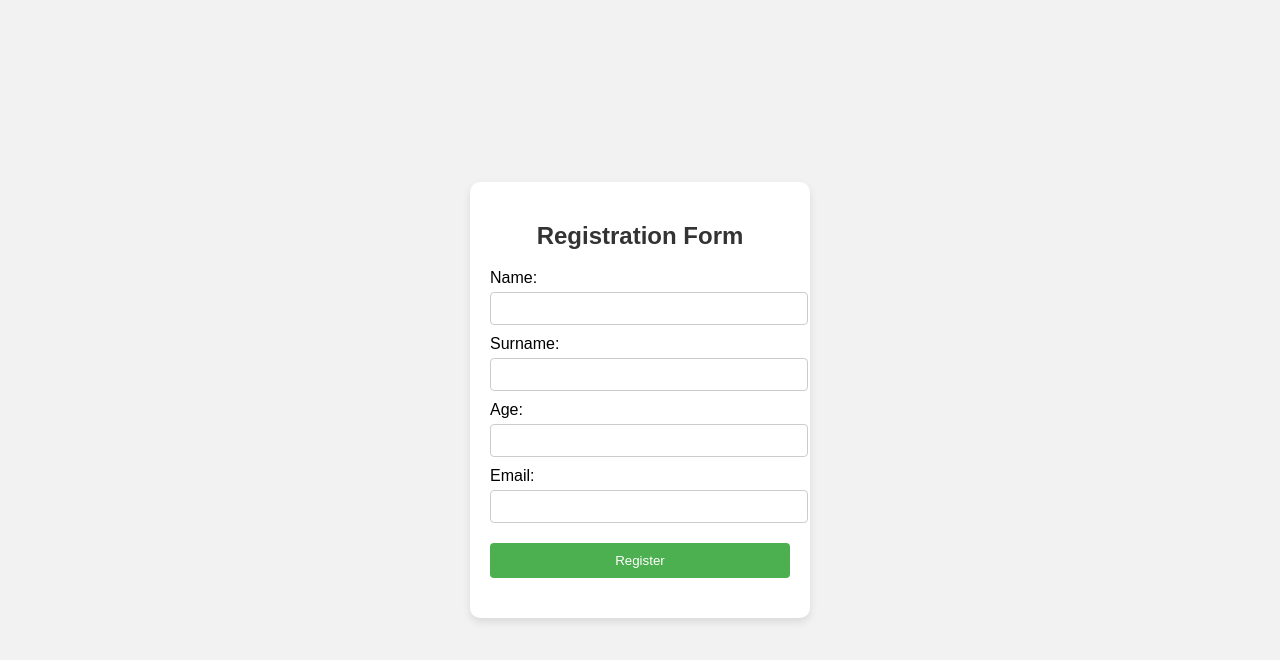
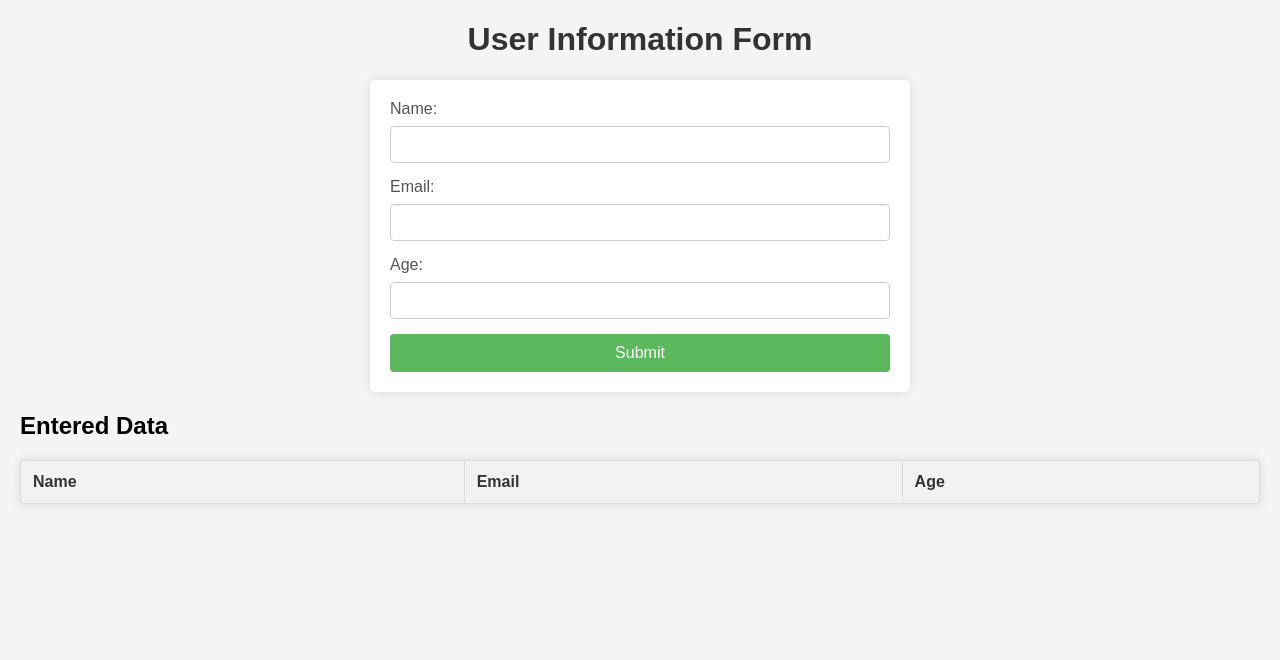
Before and after one commit to Shamit10/AWS, a plain HTML site: page index.html in a window 1280 px wide. Drawn offline with Linux system fonts and the light colour scheme.

Commit message:
Update index.html

```diff
--- a/index.html
+++ b/index.html
@@ -3,55 +3,134 @@
 <head>
     <meta charset="UTF-8">
     <meta name="viewport" content="width=device-width, initial-scale=1.0">
-    <title>Registration Form</title>
-    <script>
-        function saveData(event) {
-            event.preventDefault(); // Prevent the form from submitting and refreshing the page
+    <title>Form to Table</title>
+    <style>
+        body {
+            font-family: Arial, sans-serif;
+            margin: 20px;
+            background-color: #f4f4f4;
+        }
+        h1 {
+            text-align: center;
+            color: #333;
+        }
+        form {
+            background: white;
+            padding: 20px;
+            border-radius: 5px;
+            box-shadow: 0 0 10px rgba(0, 0, 0, 0.1);
+            max-width: 500px;
+            margin: auto;
+        }
+        label {
+            display: block;
+            margin-bottom: 8px;
+            color: #555;
+        }
+        input[type="text"],
+        input[type="email"],
+        input[type="number"] {
+            width: 100%;
+            padding: 10px;
+            margin-bottom: 15px;
+            border: 1px solid #ccc;
+            border-radius: 4px;
+            box-sizing: border-box;
+        }
+        input[type="submit"] {
+            background-color: #5cb85c;
+            color: white;
+            padding: 10px;
+            border: none;
+            border-radius: 4px;
+            cursor: pointer;
+            width: 100%;
+            font-size: 16px;
+        }
+        input[type="submit"]:hover {
+            background-color: #4cae4c;
+        }
+        table {
+            width: 100%;
+            border-collapse: collapse;
+            margin-top: 20px;
+            background: white;
+            box-shadow: 0 0 10px rgba(0, 0, 0, 0.1);
+        }
+        th, td {
+            border: 1px solid #ddd;
+            padding: 12px;
+            text-align: left;
+        }
+        th {
+            background-color: #f2f2f2;
+            color: #333;
+        }
+        tr:nth-child(even) {
+            background-color: #f9f9f9;
+        }
+        tr:hover {
+            background-color: #f1f1f1;
+        }
+    </style>
+</head>
+<body>
 
-            // Get the form values
-            var name = document.getElementById("name").value;
-            var surname = document.getElementById("surname").value;
-            var age = document.getElementById("age").value;
-            var email = document.getElementById("email").value;
+<h1>User Information Form</h1>
+<form id="userForm">
+    <label for="name">Name:</label>
+    <input type="text" id="name" name="name" required>
 
-            // Display the values on the page
-            document.getElementById("output").innerHTML =
-                "<h3>Registration Details:</h3>" +
-                "<p><strong>Name:</strong> " + name + "</p>" +
-                "<p><strong>Surname:</strong> " + surname + "</p>" +
-                "<p><strong>Age:</strong> " + age + "</p>" +
-                "<p><strong>Email:</strong> " + email + "</p>";
-        }
-    </script>
-</head>
-<body style="font-family: Arial, sans-serif; background-color: #f2f2f2; display: flex; justify-content: center; align-items: center; height: 100vh; margin: 0;">
+    <label for="email">Email:</label>
+    <input type="email" id="email" name="email" required>
 
-    <div style="background-color: #fff; padding: 20px; border-radius: 10px; box-shadow: 0 4px 8px rgba(0, 0, 0, 0.1); width: 300px;">
-        <h2 style="text-align: center; color: #333;">Registration Form</h2>
-        <form onsubmit="saveData(event)" method="post">
-            <label for="name" style="display: block; margin-bottom: 5px;">Name:</label>
-            <input type="text" id="name" name="name" required
-                   style="width: 100%; padding: 8px; margin-bottom: 10px; border: 1px solid #ccc; border-radius: 4px;">
+    <label for="age">Age:</label>
+    <input type="number" id="age" name="age" required>
 
-            <label for="surname" style="display: block; margin-bottom: 5px;">Surname:</label>
-            <input type="text" id="surname" name="surname" required
-                   style="width: 100%; padding: 8px; margin-bottom: 10px; border: 1px solid #ccc; border-radius: 4px;">
+    <input type="submit" value="Submit">
+</form>
 
-            <label for="age" style="display: block; margin-bottom: 5px;">Age:</label>
-            <input type="number" id="age" name="age" required
-                   style="width: 100%; padding: 8px; margin-bottom: 10px; border: 1px solid #ccc; border-radius: 4px;">
+<h2>Entered Data</h2>
+<table id="dataTable">
+    <thead>
+        <tr>
+            <th>Name</th>
+            <th>Email</th>
+            <th>Age</th>
+        </tr>
+    </thead>
+    <tbody>
+        <!-- Data will be inserted here -->
+    </tbody>
+</table>
 
-            <label for="email" style="display: block; margin-bottom: 5px;">Email:</label>
-            <input type="email" id="email" name="email" required
-                   style="width: 100%; padding: 8px; margin-bottom: 20px; border: 1px solid #ccc; border-radius: 4px;">
+<script>
+    document.getElementById('userForm').addEventListener('submit', function(event) {
+        event.preventDefault(); // Prevent the form from submitting
 
-            <button type="submit" style="width: 100%; padding: 10px; background-color: #4CAF50; color: white; border: none; border-radius: 4px; cursor: pointer;">
-                Register
-            </button>
-        </form>
+        // Get form values
+        const name = document.getElementById('name').value;
+        const email = document.getElementById('email').value;
+        const age = document.getElementById('age').value;
 
-        <div id="output" style="margin-top: 20px;"></div>
-    </div>
+        // Create a new row in the table
+        const table = document.getElementById('dataTable').getElementsByTagName('tbody')[0];
+        const newRow = table.insertRow();
+
+        // Insert new cells for name, email, and age
+        const nameCell = newRow.insertCell(0);
+        const emailCell = newRow.insertCell(1);
+        const ageCell = newRow.insertCell(2);
+
+        // Add data to the new cells
+        nameCell.textContent = name;
+        emailCell.textContent = email;
+        ageCell.textContent = age;
+
+        // Clear the form fields
+        document.getElementById('userForm').reset();
+    });
+</script>
 
 </body>
 </html>
```
